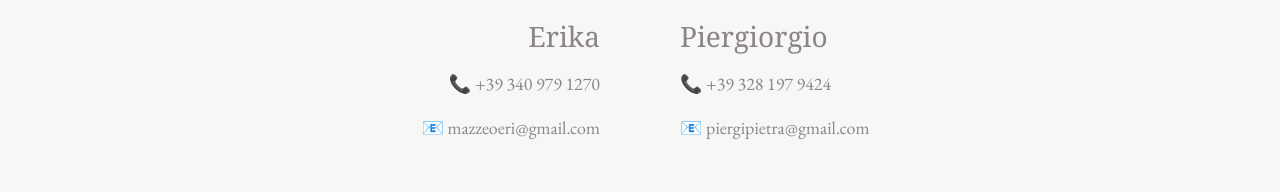
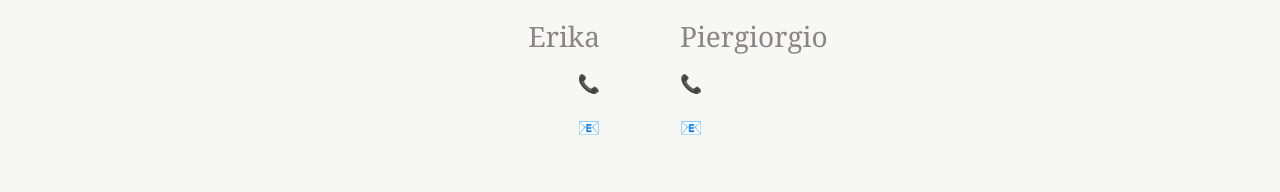
Before and after one commit to datPiergi/nextjs-boilerplate, a Next.js app: page / in a window 1280 px wide. Shown: the part 4281-4473 px from the top of the page. Built offline with nearby package versions, Linux system fonts and the light colour scheme; no server answers; a web font is replaced by a local one.

Commit message:
Removed personal info

```diff
--- a/components/ContactInfo.tsx
+++ b/components/ContactInfo.tsx
@@ -18,13 +18,13 @@ const ContactInfo: React.FC<ContactInfoProps> = ({ id, className }) => {
       <div className="grid grid-cols-1 sm:grid-cols-2 gap-20 pb-12 justify-items-center sm:justify-items-stretch text-center sm:text-left">
         <div className="sm:text-right">
           <h3 className="text-2xl font-semibold font-serif mb-3">Erika</h3>
-          <p className="text-lg">📞 +39 340 979 1270</p>
-          <p className="text-lg">📧 mazzeoeri@gmail.com</p>
+          <p className="text-lg">📞 </p>
+          <p className="text-lg">📧 </p>
         </div>
         <div className="sm:text-left">
           <h3 className="text-2xl font-semibold font-serif mb-3">Piergiorgio</h3>
-          <p className="text-lg">📞 +39 328 197 9424</p>
-          <p className="text-lg">📧 piergipietra@gmail.com</p>
+          <p className="text-lg">📞 </p>
+          <p className="text-lg">📧 </p>
         </div>
       </div>
     </Container>
```
